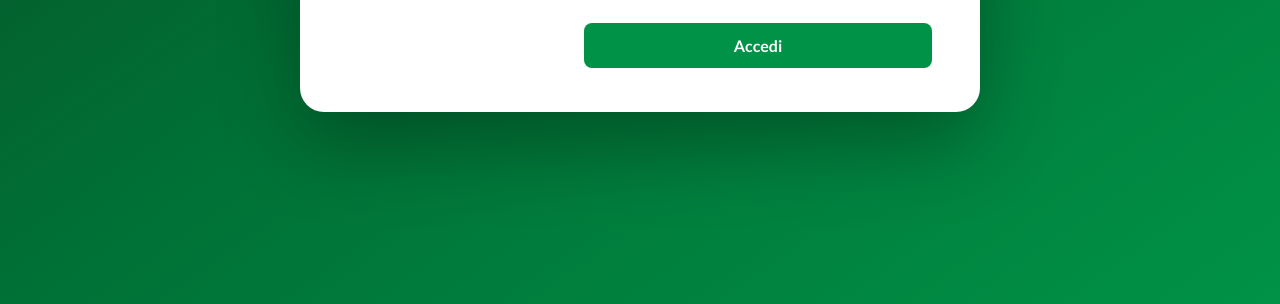
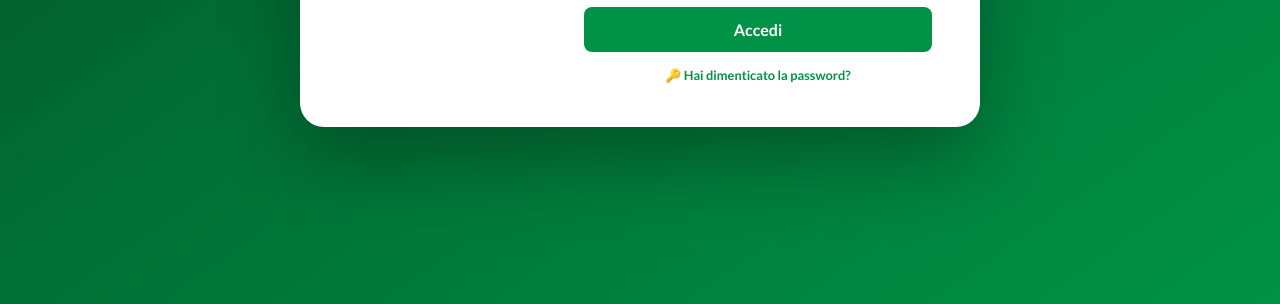
Before and after one commit to saam40ac/italian-learning-platform, a website: page tutor-italiano.html in a window 1280 px wide. Shown: the part 496-800 px from the top of the page. Drawn offline with Linux system fonts and the light colour scheme.

Commit message:
Update tutor-italiano.html

```diff
--- a/tutor-italiano.html
+++ b/tutor-italiano.html
@@ -369,6 +369,9 @@
                 <input type="password" id="loginPassword" placeholder="••••••••" autocomplete="current-password">
             </div>
             <button class="btn-login" id="btnLogin">Accedi</button>
+            <div style="text-align:center;margin-top:12px">
+                <a href="reset-password.html?type=student" style="font-size:.8rem;color:#009246;text-decoration:none;font-weight:600">🔑 Hai dimenticato la password?</a>
+            </div>
             <div class="login-error" id="loginError"></div>
         </div>
 
```
